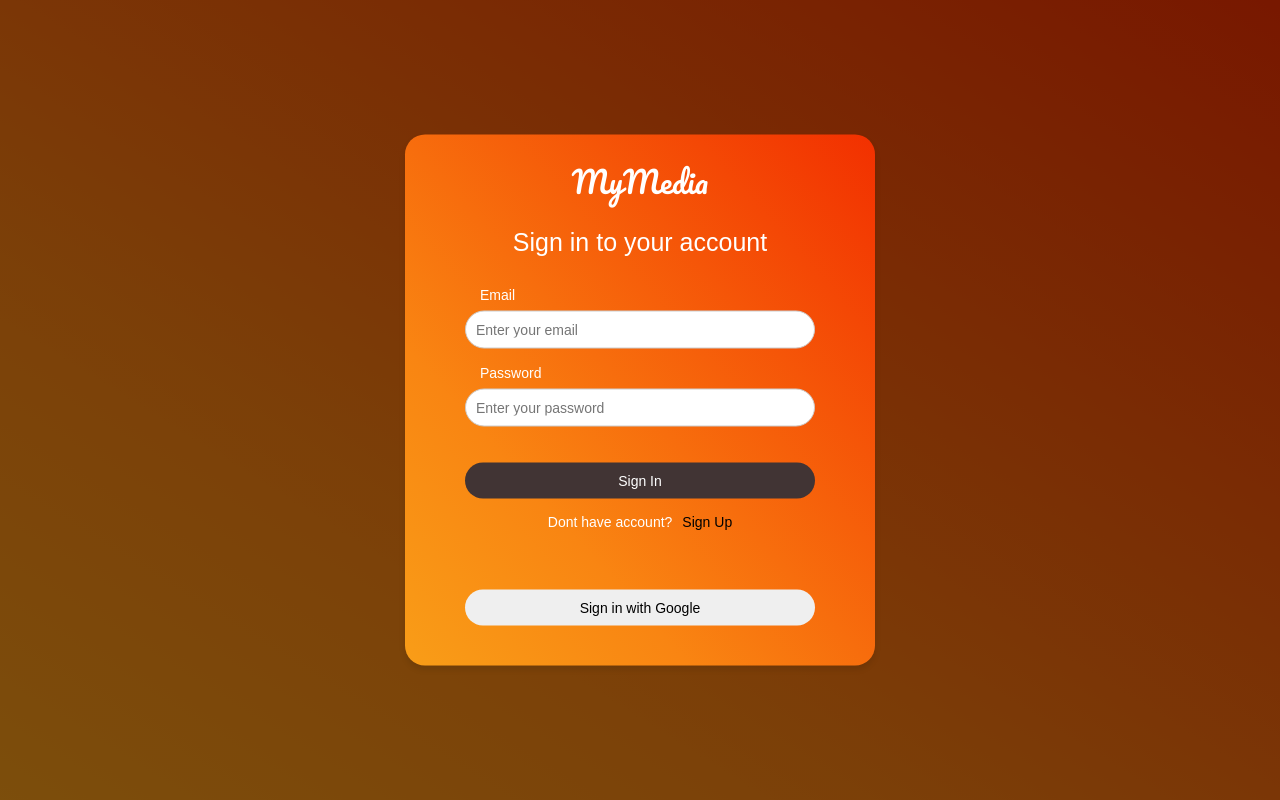
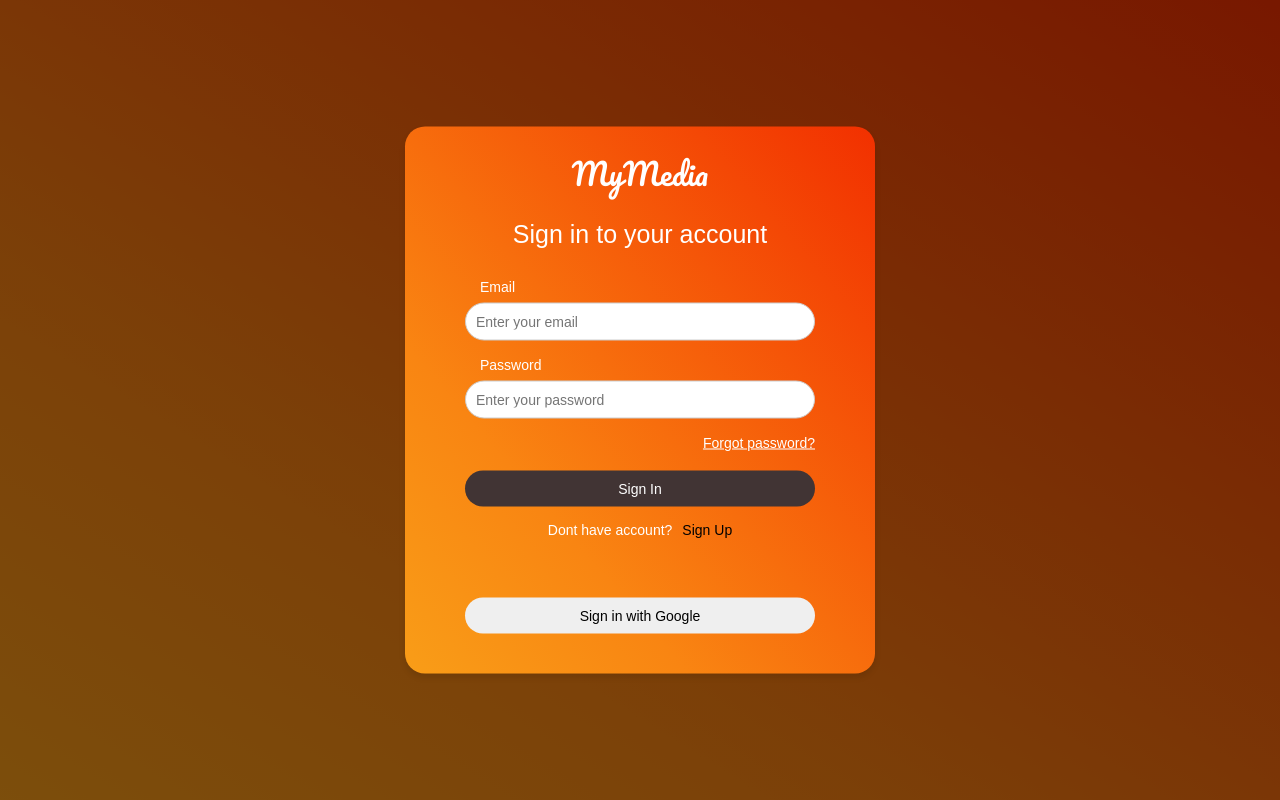
Before and after one commit to mnedza/MyMedia, a React (Vite) app in the folder client/: page / in a window 1280 px wide. Built offline with nearby package versions, Linux system fonts and the light colour scheme.

Commit message:
Added working Links to ResetPassword and AuthPage, next step - styling and cleaning styles

```diff
--- a/client/src/MainSocialMediaApp/Auth/components/AuthForm.module.css
+++ b/client/src/MainSocialMediaApp/Auth/components/AuthForm.module.css
@@ -1,4 +1,8 @@
 .form {
+  display: flex;
+  flex-direction: column;
+  /* justify-content: center; */
+  /* align-items: flex-end; */
   margin: 0;
   padding: 2rem 6rem;
 
@@ -52,6 +56,21 @@
 .googleButton,
 .changeFormSubmit {
   border-radius: 2rem;
+}
+
+.forgotPasswordButton {
+  color: #fff;
+  text-align: right;
+  margin-left: 1rem;
+  border: none;
+  background: none;
+  font-size: 1.4rem;
+  cursor: pointer;
+  transition: color 0.3s;
+}
+
+.forgotPasswordButton:hover {
+  color: rgb(255, 196, 128);
 }
 
 .input {
--- a/client/src/MainSocialMediaApp/Auth/components/AuthForm.tsx
+++ b/client/src/MainSocialMediaApp/Auth/components/AuthForm.tsx
@@ -5,6 +5,7 @@ import classes from "./AuthForm.module.css";
 import FormComponent from "./FormComponent";
 import FormField from "./FormField";
 import FormButton from "./FormButton";
+import { Link } from "react-router-dom";
 
 interface AuthFormProps {
   hasAccount: boolean;
@@ -24,21 +25,34 @@ const AuthForm: React.FC<AuthFormProps> = ({ hasAccount, setHasAccount }) => {
     setHasAccount((prevState) => !prevState);
   };
 
+  const LinkClickedHandler = () => {
+    setHasAccount(true);
+  };
+
   return (
     <FormComponent onSubmit={handleSubmit}>
       <h1 className={classes.logo}>MyMedia</h1>
       <h2 className={classes.formTitle}>
         {hasAccount ? "Sign in to your account" : "Create your account"}
       </h2>
-
       {fields.map((field) => (
         <FormField key={field.name} name={field.name} type={field.type} />
       ))}
 
+      {hasAccount && (
+        <>
+          <Link
+            to="/reset-password"
+            onClick={LinkClickedHandler}
+            className={classes.forgotPasswordButton}
+          >
+            Forgot password?
+          </Link>
+        </>
+      )}
       <FormButton className={classes.submitButton} type="submit">
         {hasAccount ? "Sign In" : "Sign Up"}
       </FormButton>
-
       <div className={classes.changeFormFieldContainer}>
         <span className={classes.span}>
           {hasAccount ? "Dont have account?" : "Already have account?"}
--- a/client/src/MainSocialMediaApp/ResetPassword/components/ResetPasswordComponent.tsx
+++ b/client/src/MainSocialMediaApp/ResetPassword/components/ResetPasswordComponent.tsx
@@ -3,6 +3,7 @@ import classes from "../../Auth/components/AuthForm.module.css";
 import FormComponent from "../../Auth/components/FormComponent";
 import FormButton from "../../Auth/components/FormButton";
 import FormField from "../../Auth/components/FormField";
+import { Link } from "react-router-dom";
 
 const handleSubmit = (event: React.FormEvent<HTMLFormElement>) => {
   event.preventDefault();
@@ -15,17 +16,24 @@ const ResetPasswordComponent = () => {
     <>
       <FormComponent onSubmit={handleSubmit}>
         <h1 className={classes.logo}>MyMedia</h1>
-        <h2 className={`${classes.formTitle} ${styles.formTitle}`}>Forgot your password?</h2>
+        <h2 className={`${classes.formTitle} ${styles.formTitle}`}>
+          Forgot your password?
+        </h2>
         <div className={`${classes.changeFormFieldContainer} ${styles.input}`}>
           <p className={classes.span}>
             Remember your password?
-            <span className={classes.changeFormSubmit}>Login here</span>
+            <Link to="/" className={classes.changeFormSubmit}>
+              Login here
+            </Link>
           </p>
         </div>
 
         <FormField key="email" name="email" type="email" />
 
-        <FormButton className={`${classes.submitButton} ${styles.submitButton}`} type="submit">
+        <FormButton
+          className={`${classes.submitButton} ${styles.submitButton}`}
+          type="submit"
+        >
           Reset Password
         </FormButton>
       </FormComponent>
--- a/client/src/routes/AppRoutes.tsx
+++ b/client/src/routes/AppRoutes.tsx
@@ -8,7 +8,7 @@ const AppRoutes = () => {
       <Routes>
         <Route path="/" element={<AuthPage />} />
         <Route path="/page" element={<h1>Page</h1>} />
-        <Route path="resetPassword" element={<ResetPasswordPage />} />
+        <Route path="reset-password" element={<ResetPasswordPage />} />
       </Routes>
     </BrowserRouter>
   );
```
